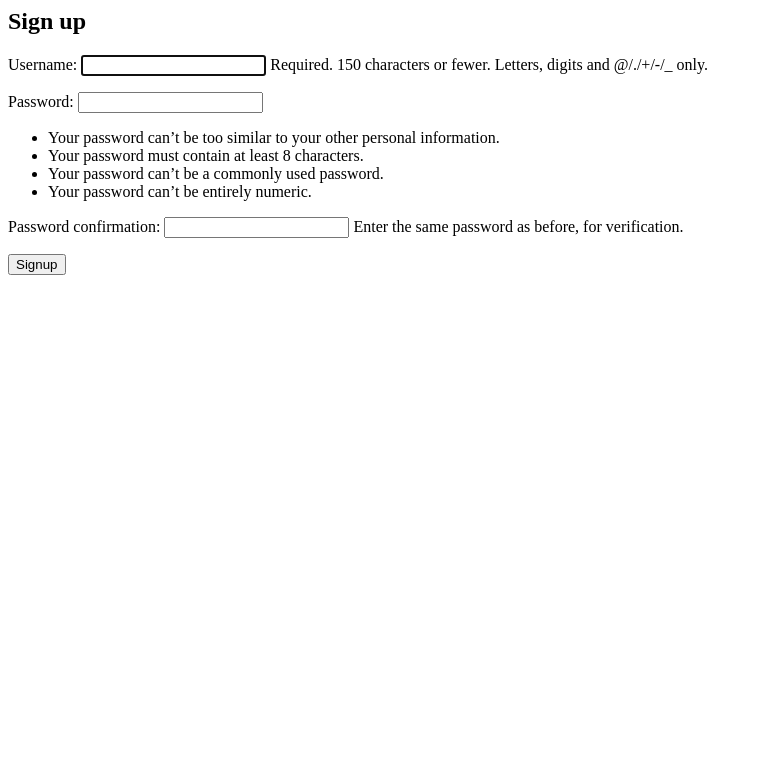
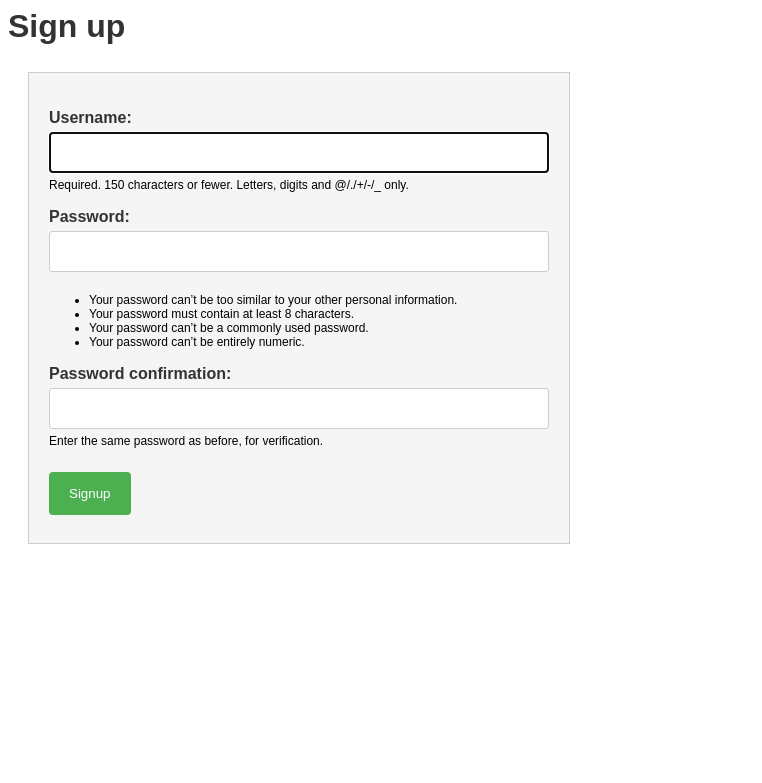
Before and after one commit to pranshusinghal/form-builder-assignment, a Django app: page /signup/ in a window 1280 px wide. Shown: the top 783 px of the page, without its empty margins (0-762 px from the left). Run offline with Django 4.2, Linux system fonts and the light colour scheme.

Commit message:
styling for login, signup page and code refactoring

```diff
--- a/formbuilder/app/models.py
+++ b/formbuilder/app/models.py
@@ -3,9 +3,6 @@ from django.db import models
 """ Form and Field are in One to Many relationship """
 class Form(models.Model):
     name = models.CharField(max_length=50)
-
-    def get_absolute_url(self):
-        return '/form/list'
 
     def __str__(self):
         return "Form - " + self.name
--- a/formbuilder/app/templates/app/edit_form.html
+++ b/formbuilder/app/templates/app/edit_form.html
@@ -1,10 +1,11 @@
 {% extends './base.html' %}
 
 {% block content %}
-<h1>{{ form.name }}</h1>
+<h2>Form Template for {{ form.name }}</h2>
 <form method="post">
   {% csrf_token %}
 
+  <div>
     {% for field in input_fields %}
       <label for={{field.id}}>{{field.label}}</label>
       {% if field.required %}
@@ -39,8 +40,11 @@
         {% endfor %}
       </select><br>
     {% endfor %}
+  </div>
 
+  <div>
     <button type="submit">Submit</button>
+  </div>
 
 </form>
 {% endblock %}
--- a/formbuilder/app/templates/registration/signup.html
+++ b/formbuilder/app/templates/registration/signup.html
@@ -1,5 +1,71 @@
+<head>
+   <style>
+      body {
+          font-family: Arial, Helvetica, sans-serif;
+      }
+
+      input[type=text], input[type=password], select {
+        width: 100%;
+        padding: 12px 20px;
+        margin-top: 5px;
+        margin-bottom: 5px;
+        border: 1px solid #ccc;
+        border-radius: 3px;
+      }
+      label {
+          padding: inherit;
+          font-weight: bold;
+      }
+      span {
+        color: black;
+        font-size: 12px;
+      }
+      li{
+        color: black;
+        font-size: 12px;
+      }
+      button, input[type=submit] {
+         background-color: #4CAF50;
+         color: white;
+         padding: 14px 20px;
+         margin: 8px 0;
+         border: none;
+         border-radius: 4px;
+         cursor: pointer;
+      }
+
+      input[type=submit]:hover {
+          background-color: #45a049;
+      }
+
+      div {
+          border-radius: 5px;
+          background-color: #f2f2f2;
+          padding: 20px;
+      }
+
+      form {
+         font-family: Arial, sans-serif;
+         font-size: 16px;
+         color: #333;
+         background-color: #f5f5f5;
+         padding: 20px;
+         border: 1px solid #ccc;
+         margin: 20px;
+         max-width: 500px;
+      }
+
+      h2 {
+          font-size: 2rem;
+          font-weight: bold;
+          color: #333;
+      }
+
+  </style>
+</head>
+
 <h2>Sign up</h2>
-<form class="signup" method="post">
+<form method="post">
    {% csrf_token %}
    {{ form.as_p }}
    <input type="submit" value="Signup"/>
--- a/formbuilder/app/urls.py
+++ b/formbuilder/app/urls.py
@@ -3,11 +3,10 @@ from django.urls import path, include
 from . import views
 
 urlpatterns = [
-  path("", views.home, name="home"),
+  path("", views.FormList.as_view(), name="formlist"),
   path("account/", include("django.contrib.auth.urls"), name="login"),
   path("logout/", views.logout_view, name="logout"),
   path("signup/",  views.SignUp.as_view(), name="signup"),
-  path("form/list", views.FormList.as_view(), name="formlist"),
   path("form/create", views.FormCreate.as_view(), name="formcreate"),
   path('form/update/<int:form_id>/', views.edit_form, name='formupdate'),
   path("form/delete/<pk>", views.FormDelete.as_view(), name="formdelete"),
--- a/formbuilder/app/views.py
+++ b/formbuilder/app/views.py
@@ -17,20 +17,31 @@ class SignUp(CreateView):
 
 def logout_view(request):
   logout(request)
-  return redirect("home")
-
-@login_required
-def home(request):
-  context = {"name": request.user}
-  return render(request, "app/home.html", context)
+  return redirect("formlist")
 
 class FormList(LoginRequiredMixin, ListView):
+  def get_context_data(self, **kwargs):
+        context = super().get_context_data(**kwargs)
+        is_admin = self.request.user.is_superuser
+        context['is_admin'] = is_admin
+        context['user_name'] = self.request.user
+        return context
+
   model = Form
 
 class FormCreate(LoginRequiredMixin, CreateView):
+  def get_context_data(self, **kwargs):
+        context = super().get_context_data(**kwargs)
+        is_admin = self.request.user.is_superuser
+        context['is_admin'] = is_admin
+        context['user_name'] = self.request.user
+        return context
+
   model = Form
   template_name = "app/create_form.html"
   form_class = FormCreateForm
+  success_url = "/"
+
 
 @login_required
 def edit_form(request, form_id):
@@ -47,7 +58,7 @@ def edit_form(request, form_id):
       payload = {}
       for key, value in request.POST.items():
         if key != "csrfmiddlewaretoken":
-          payload[key] = False if value=="on" else value
+          payload[key] = True if value=="on" else value
       # saving the form details inside `FormConfig` Table
       form_config = FormConfig()
       form_config.form = form
@@ -58,6 +69,7 @@ def edit_form(request, form_id):
 
     return render(request, 'app/edit_form.html',
                 {
+                'user_name': request.user,
                 'form': form,
                 'input_fields': input_fields,
                 'select_options_map': select_options_map
@@ -65,6 +77,13 @@ def edit_form(request, form_id):
             )
 
 class FormDelete(LoginRequiredMixin, DeleteView):
+  def get_context_data(self, **kwargs):
+        context = super().get_context_data(**kwargs)
+        is_admin = self.request.user.is_superuser
+        context['is_admin'] = is_admin
+        context['user_name'] = self.request.user
+        return context
+
   model = Form
   template_name = "app/delete_form.html"
-  success_url = "/form/list"
+  success_url = "/"
--- a/formbuilder/formbuilder/settings.py
+++ b/formbuilder/formbuilder/settings.py
@@ -118,8 +118,8 @@ USE_TZ = True
 
 STATIC_URL = 'static/'
 LOGIN_URL = '/account/login'
-LOGIN_REDIRECT_URL = 'home'
-LOGOUT_REDIRECT_URL = 'home'
+LOGIN_REDIRECT_URL = 'formlist'
+LOGOUT_REDIRECT_URL = 'formlist'
 
 CSRF_COOKIE_SAMESITE = 'None'
 CSRF_COOKIE_SECURE = True
```
Also changed, not shown: formbuilder/app/templates/app/base.html (+24 -2 lines), formbuilder/app/templates/app/form_list.html (+12 -3 lines), formbuilder/app/templates/app/home.html (deleted, +0 -10 lines), formbuilder/app/templates/registration/login.html (+60 -11 lines), formbuilder/db.sqlite3, 1 other file. Lines whose indentation alone changed are shown as unchanged.
